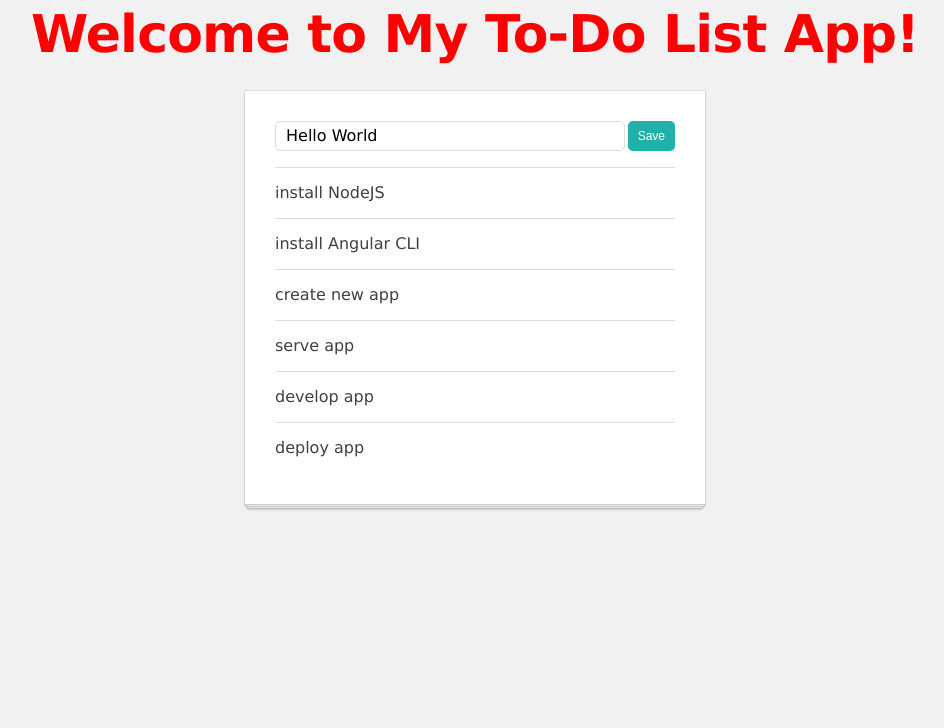
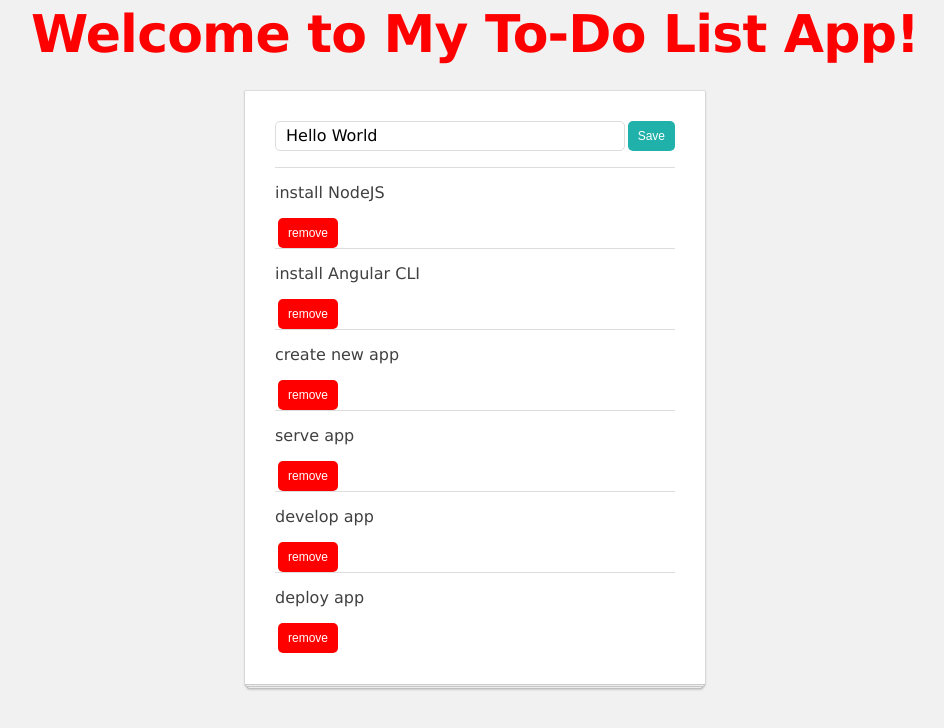
Before and after one commit to nehal076/to-do-list-by-nehal, an Angular app: page / in a window 1280 px wide. Shown: the top 728 px of the page, without its empty margins (165-1109 px from the left). Built offline with nearby package versions, Linux system fonts and the light colour scheme.

Commit message:
4 files modified #18 Remove item

```diff
--- a/src/app/list-manager/list-manager.component.html
+++ b/src/app/list-manager/list-manager.component.html
@@ -5,7 +5,8 @@
 
   <ul>
     <li *ngFor="let todoItem of todoList">
-      <app-todo-item [item]="todoItem"></app-todo-item>
+      <app-todo-item [item]="todoItem"
+               (remove)="removeItem($event)"></app-todo-item>
     </li>
   </ul>
 </div>
--- a/src/app/list-manager/list-manager.component.ts
+++ b/src/app/list-manager/list-manager.component.ts
@@ -1,17 +1,16 @@
-import { Component, OnInit } from '@angular/core';
-import { TodoItem } from '../interfaces/todo-item';
-import { TodoListService } from '../services/todo-list.service';
+import { Component, OnInit } from "@angular/core";
+import { TodoItem } from "../interfaces/todo-item";
+import { TodoListService } from "../services/todo-list.service";
 
 @Component({
-  selector: 'app-list-manager',
-  templateUrl: './list-manager.component.html',
-  styleUrls: ['./list-manager.component.css']
+  selector: "app-list-manager",
+  templateUrl: "./list-manager.component.html",
+  styleUrls: ["./list-manager.component.css"]
 })
 export class ListManagerComponent implements OnInit {
   todoList: TodoItem[];
 
-
-  constructor(private todoListService: TodoListService) { }
+  constructor(private todoListService: TodoListService) {}
 
   ngOnInit() {
     this.todoList = this.todoListService.getTodoList();
@@ -21,6 +20,7 @@
     this.todoListService.addItem({ title });
   }
 
-
-
+  removeItem(item) {
+    this.todoListService.deleteItem(item);
+  }
 }
--- a/src/app/todo-item/todo-item.component.html
+++ b/src/app/todo-item/todo-item.component.html
@@ -1,3 +1,7 @@
 <div class="todo-item">
   {{ item.title }}
 </div>
+
+<button class="btn btn-red" (click)="removeItem()">
+  remove
+</button>
--- a/src/app/todo-item/todo-item.component.ts
+++ b/src/app/todo-item/todo-item.component.ts
@@ -1,4 +1,4 @@
-import { Component, Input, OnInit } from '@angular/core';
+import { Component, Input, OnInit, EventEmitter, Output } from '@angular/core';
 import { TodoItem } from '../interfaces/todo-item';
 
 @Component({
@@ -10,10 +10,15 @@
 export class TodoItemComponent implements OnInit {
 
   @Input() item: TodoItem;
+  @Output() remove: EventEmitter<TodoItem> = new EventEmitter();
 
   constructor() { }
 
   ngOnInit() {
   }
 
+  removeItem() {
+    this.remove.emit(this.item);
+  }
+
 }
```
